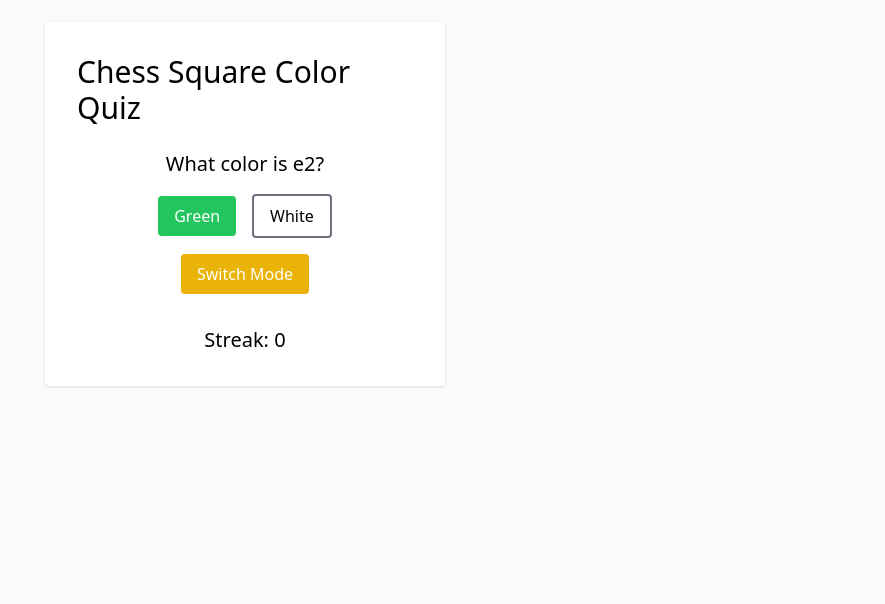
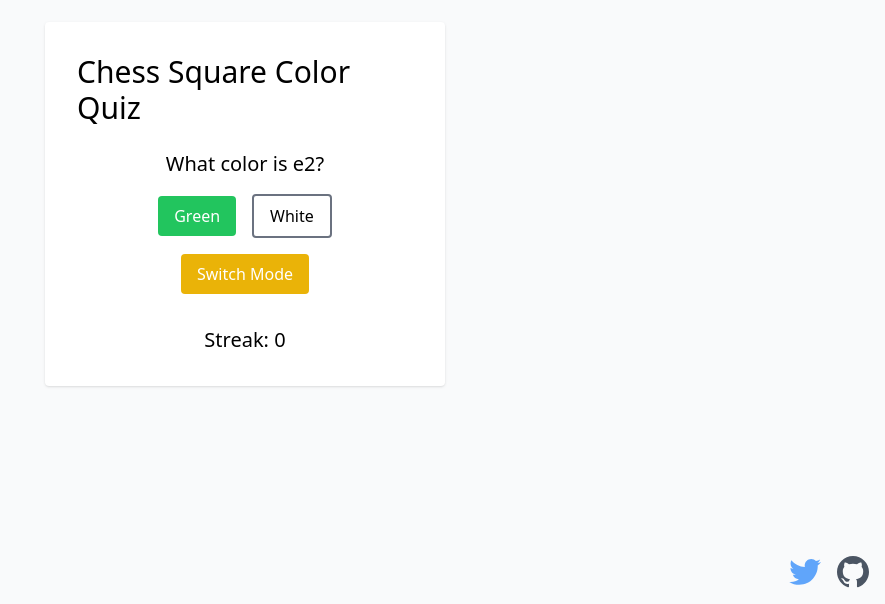
Before and after one commit to AifaDev/chess-square-color, a React (Vite) app: page / in a window 1280 px wide. Shown: the part 196-800 px from the top of the page, without its empty margins (395-1280 px from the left). Built offline with nearby package versions, Linux system fonts and the light colour scheme.

Commit message:
added twitter and github

```diff
--- a/src/App.tsx
+++ b/src/App.tsx
@@ -70,6 +70,37 @@ const App: React.FC = () => {
 
   return (
     <div className="min-h-screen flex items-center justify-center bg-gray-50">
+      <div className="fixed bottom-4 right-4 flex gap-4">
+        <a
+          href="https://twitter.com/AifaMain"
+          target="_blank"
+          rel="noopener noreferrer"
+        >
+          <svg
+            viewBox="0 0 24 24"
+            className="w-8 h-8 fill-current text-blue-400 hover:text-blue-500"
+          >
+            <path d="M23.998 4.571c-.882.389-1.825.654-2.812.772 1.008-.611 1.78-1.574 2.145-2.723-.942.555-1.985.96-3.099 1.185-.89-.948-2.158-1.541-3.564-1.541-2.698 0-4.882 2.183-4.882 4.882 0 .383.044.755.129 1.111-4.057-.204-7.666-2.15-10.081-5.108-.422.723-.663 1.563-.663 2.465 0 1.7.866 3.198 2.182 4.076-.805-.025-1.561-.247-2.224-.617v.062c0 2.377 1.688 4.356 3.938 4.815-.412.111-.846.171-1.292.171-.315 0-.62-.03-.921-.085.622 1.924 2.428 3.324 4.581 3.36-1.674 1.309-3.786 2.084-6.055 2.084-.393 0-.782-.023-1.171-.068 2.155 1.385 4.708 2.194 7.469 2.194 8.962 0 13.868-7.425 13.868-13.868 0-.2-.005-.399-.014-.597.95-.689 1.775-1.551 2.427-2.53l-.047-.02z" />
+          </svg>
+        </a>
+        <a
+          href="https://github.com/AifaDev/chess-square-color"
+          target="_blank"
+          rel="noopener noreferrer"
+        >
+          <svg
+            viewBox="0 0 24 24"
+            className="w-8 h-8 fill-current text-gray-600 hover:text-gray-700"
+          >
+            <path
+              fillRule="evenodd"
+              clipRule="evenodd"
+              d="M12 0C5.37 0 0 5.37 0 12c0 5.303 3.438 9.8 8.205 11.387.6.11.817-.258.817-.576 0-.284-.011-1.04-.017-2.04-3.338.723-4.042-1.609-4.042-1.609-.546-1.387-1.332-1.756-1.332-1.756-1.088-.745.083-.729.083-.729 1.204.084 1.838 1.236 1.838 1.236 1.07 1.836 2.808 1.304 3.495.997.108-.776.418-1.305.761-1.605-2.665-.301-5.466-1.332-5.466-5.931 0-1.31.468-2.383 1.236-3.221-.124-.303-.536-1.524.117-3.176 0 0 1.007-.322 3.3 1.23.958-.267 1.98-.4 3-.405 1.02.005 2.042.138 3 .405 2.292-1.552 3.297-1.23 3.297-1.23.656 1.652.245 2.873.12 3.176.765.838 1.236 1.911 1.236 3.221 0 4.609-2.805 5.625-5.475 5.92.429.372.817 1.102.817 2.222 0 1.604-.015 2.895-.015 3.289 0 .319.213.693.825.575C20.565 21.797 24 17.3 24 12c0-6.63-5.37-12-12-12"
+            />
+          </svg>
+        </a>
+      </div>
+
       <div className="w-5/6 bg-white p-8 rounded shadow flex flex-col items-center max-w-[400px]">
         <h1 className="text-3xl mb-6">Chess Square Color Quiz</h1>
         {mode === "board" && <ChessBoard highlight={currentSquare} />}
```
